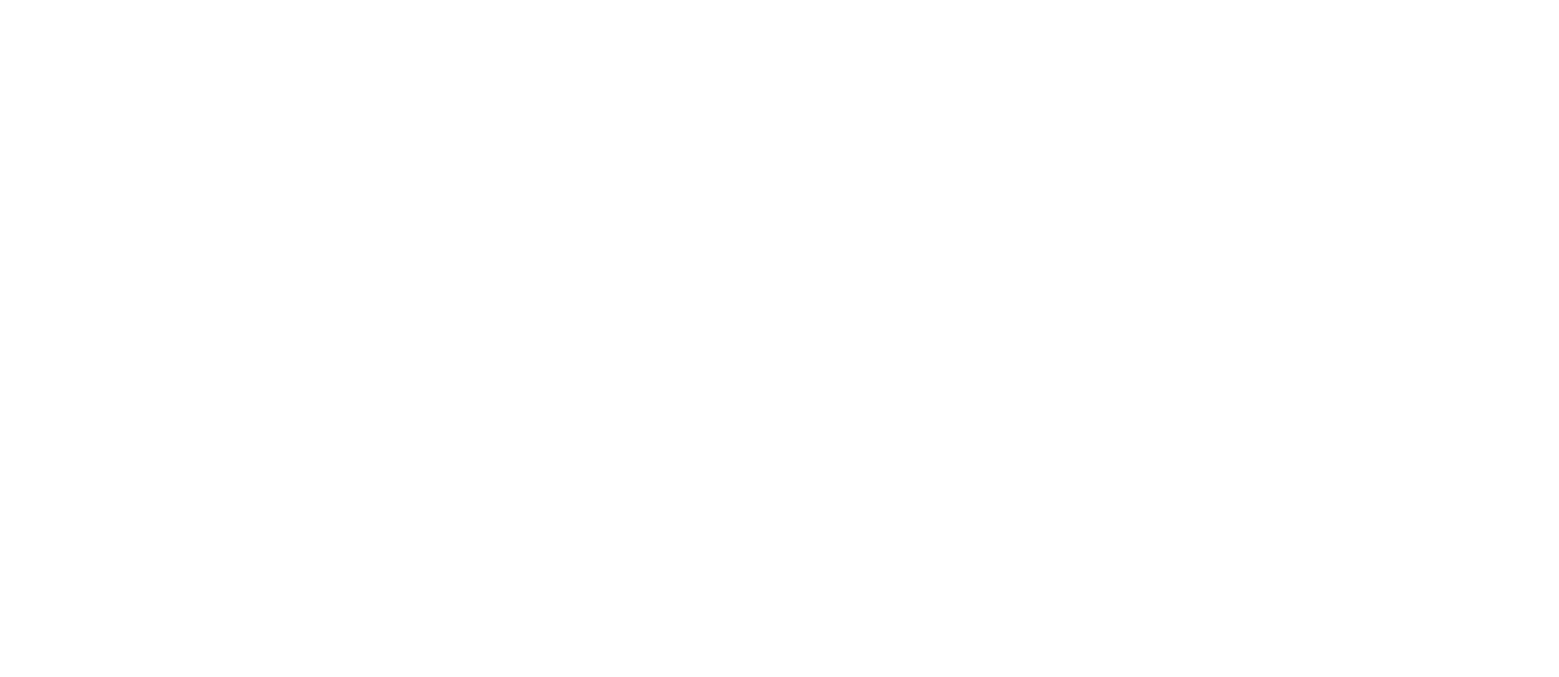
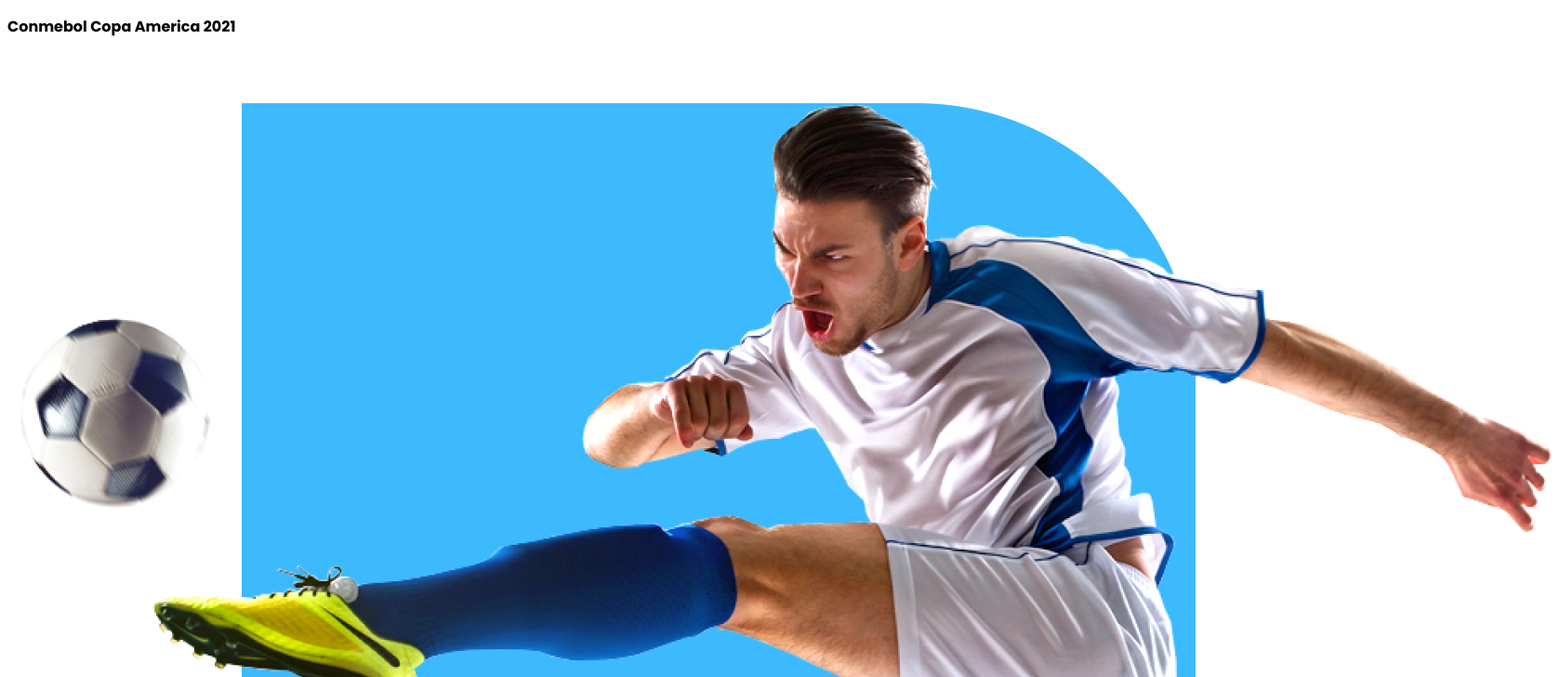
Before and after one commit to fahadhasan14/assaingment-2-football, a plain HTML site: page index.html in a window 1280 px wide. Shown: the top 728 px of the page at 93% size, 1677 px wide, since content can reach past the window. Drawn offline with Linux system fonts and the light colour scheme.

Commit message:
font link

```diff
--- a/index.html
+++ b/index.html
@@ -1,12 +1,35 @@
 <!DOCTYPE html>
 <html lang="en">
+
 <head>
     <meta charset="UTF-8">
     <meta http-equiv="X-UA-Compatible" content="IE=edge">
     <meta name="viewport" content="width=device-width, initial-scale=1.0">
+    <!-- font link -->
+    <link rel="preconnect" href="https://fonts.googleapis.com">
+    <link rel="preconnect" href="https://fonts.gstatic.com" crossorigin>
+    <link href="https://fonts.googleapis.com/css2?family=Poppins:wght@700&display=swap" rel="stylesheet">
+    <!-- font link -->
+    <link rel="stylesheet" href="style.css">
     <title>Players Information</title>
+
 </head>
+
 <body>
+    <!-- header start -->
+    <header>
+        <div class="full-header">
+            <div class="paragraph&picture">
+                <div class="head-paragraph">
+                    <p>Conmebol Copa America 2021</p>
+                </div>
+                <div class="head-picture">
+                    <img src="images/banner.png" alt="">
+                </div>
+            </div>
+        </div>
+    </header>
+    <!-- header end -->
+</body>
 
-</body>
 </html>
--- a/style.css
+++ b/style.css
@@ -0,0 +1,3 @@
+body {
+  font-family: "Poppins", sans-serif;
+}
```
